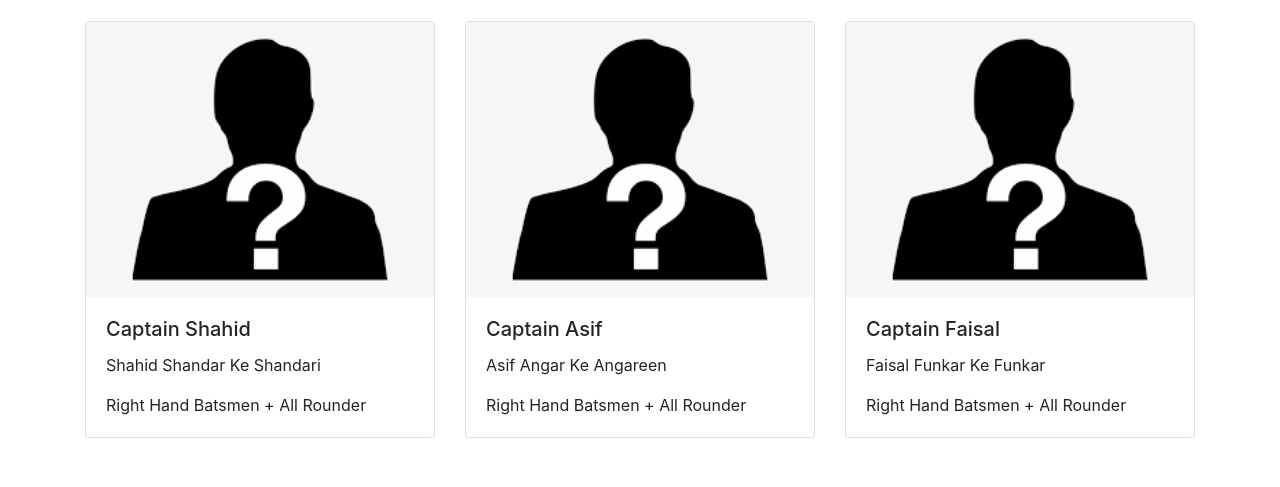
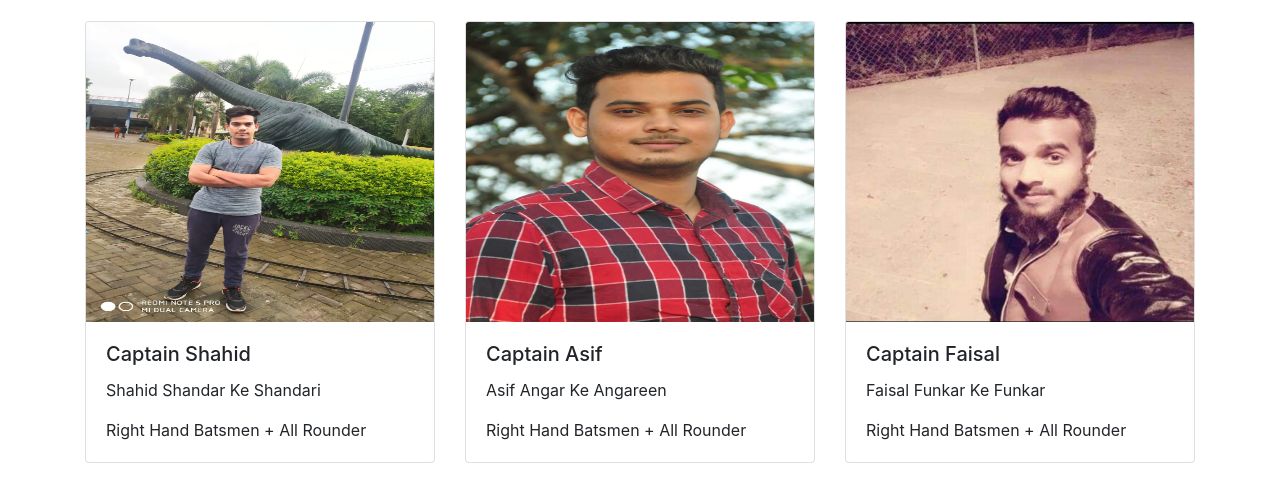
Before and after one commit to sajid983356/victorySports, a plain HTML site: page index.html in a window 1280 px wide. Shown: the part 738-1225 px from the top of the page. Before the commit the page ends 1200 px from the top, so only its background shows below. Drawn offline with nearby package versions, Linux system fonts and the light colour scheme.

Commit message:
adding captains phots

```diff
--- a/index.html
+++ b/index.html
@@ -151,7 +151,7 @@
 
         <div class="card-deck">
             <div class="card">
-                <img src="unknown.png" class="card-img-top" alt="...">
+                <img src="profile_shahid.jpeg" class="card-img-top" style="width: 100%; height: 300px;" alt="...">
                 <div class="card-body">
                     <h5 class="card-title">Captain Shahid</h5>
                     <p class="card-text">Shahid Shandar Ke Shandari</p>
@@ -159,7 +159,7 @@
                 </div>
             </div>
             <div class="card">
-                <img src="unknown.png" class="card-img-top" alt="...">
+                <img src="profile_asif.jpeg" class="card-img-top" style="width: 100%; height: 300px;" alt="...">
                 <div class="card-body">
                     <h5 class="card-title">Captain Asif</h5>
                     <p class="card-text">Asif Angar Ke Angareen</p>
@@ -167,7 +167,7 @@
                 </div>
             </div>
             <div class="card">
-                <img src="unknown.png" class="card-img-top" alt="...">
+                <img src="profile_faisal.jpeg" class="card-img-top" style="width: 100%; height: 300px;" alt="...">
                 <div class="card-body">
                     <h5 class="card-title">Captain Faisal</h5>
                     <p class="card-text">Faisal Funkar Ke Funkar</p>
```
Also changed, not shown: profile_asif.jpeg (added), profile_faisal.jpeg (added), profile_shahid.jpeg (added).
